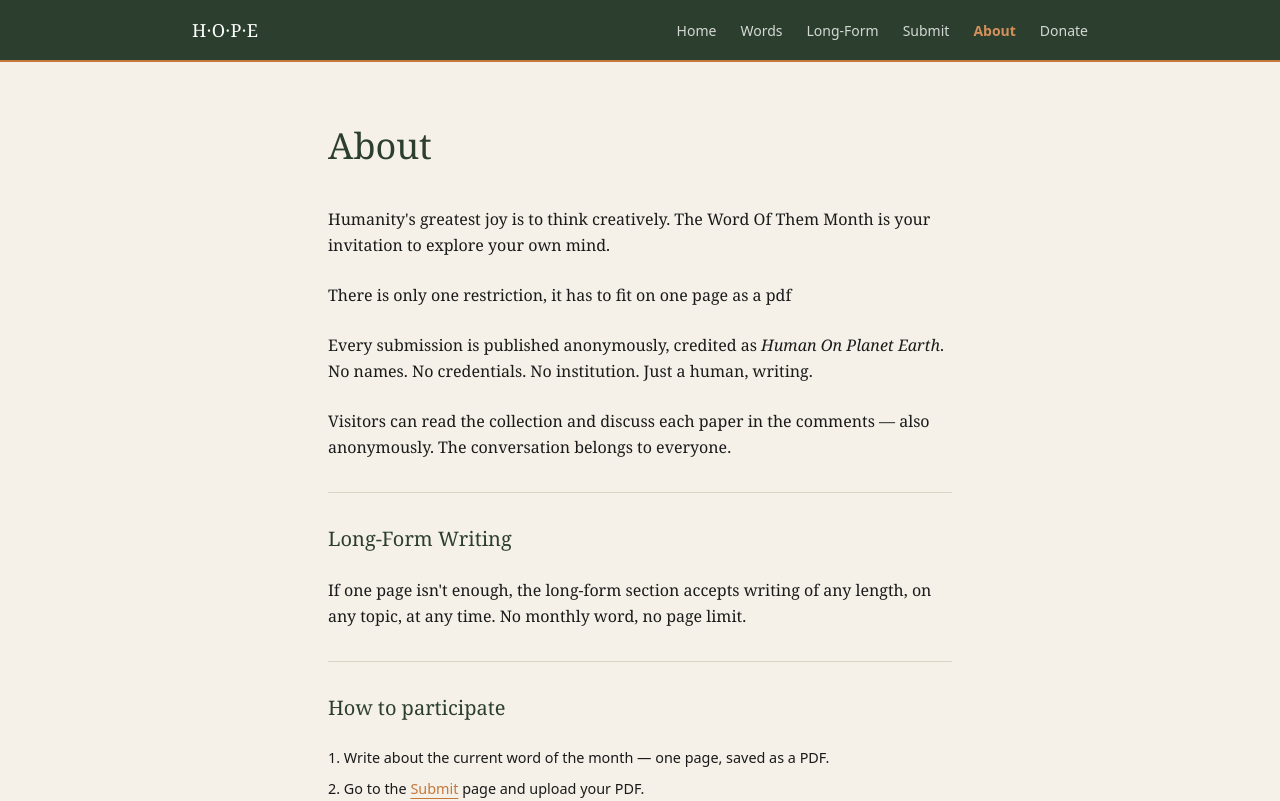
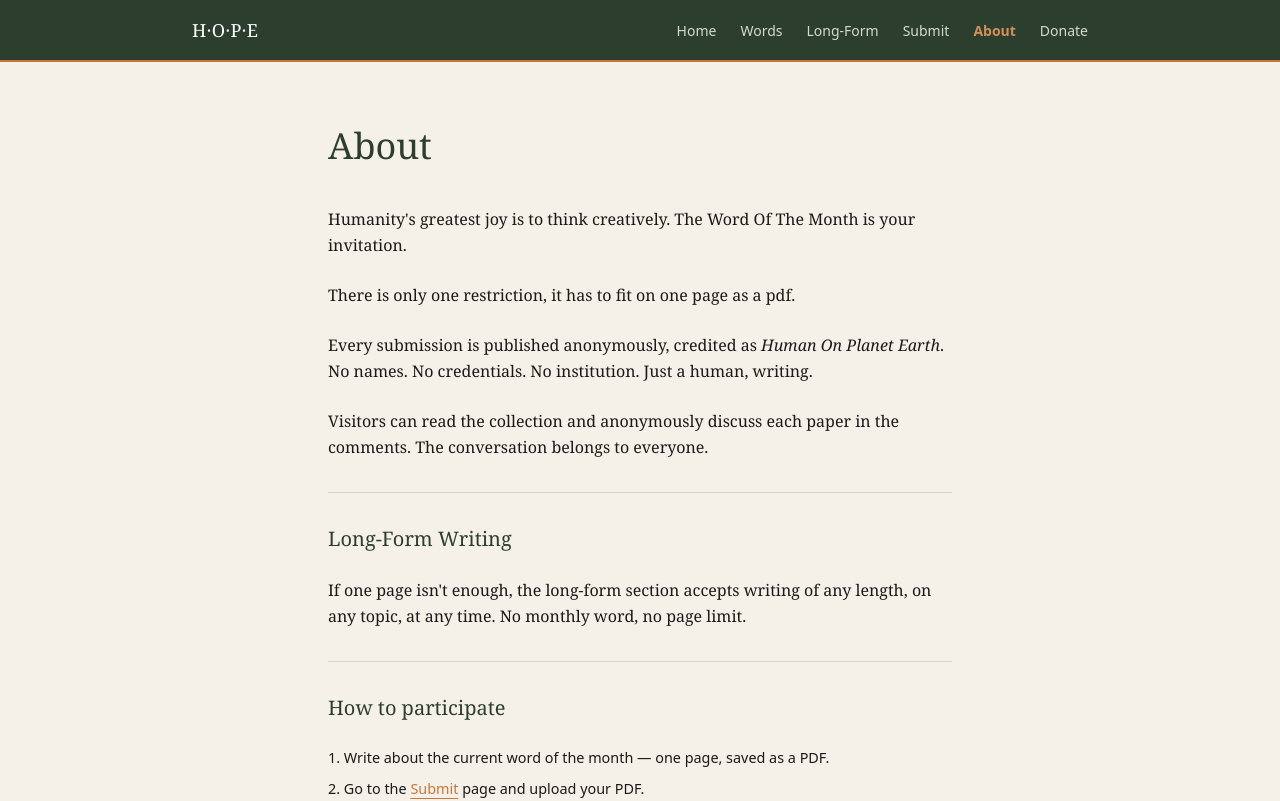
Before and after one commit to sebastienboussard/humansonplanetearth.com, a Next.js app: page /about in a window 1280 px wide. Shown: the top 801 px of the page. Built offline with nearby package versions, Linux system fonts and the light colour scheme.

Commit message:
update about

```diff
--- a/app/about/page.tsx
+++ b/app/about/page.tsx
@@ -16,10 +16,10 @@ export default function AboutPage() {
 
       <div className="space-y-6 text-base leading-relaxed" style={{ color: "var(--ink)" }}>
         <p>
-          Humanity's greatest joy is to think creatively. The Word Of Them Month is your invitation to explore your own mind.
+          Humanity's greatest joy is to think creatively. The Word Of The Month is your invitation.
         </p>
         <p>
-          There is only one restriction, it has to fit on one page as a pdf
+          There is only one restriction, it has to fit on one page as a pdf.
         </p>
         <p>
           Every submission is published anonymously, credited as{" "}
@@ -27,8 +27,7 @@ export default function AboutPage() {
           Just a human, writing.
         </p>
         <p>
-          Visitors can read the collection and discuss each paper in the comments — also
-          anonymously. The conversation belongs to everyone.
+          Visitors can read the collection and anonymously discuss each paper in the comments. The conversation belongs to everyone.
         </p>
 
         <hr style={{ borderColor: "var(--border)" }} className="my-8" />
```
